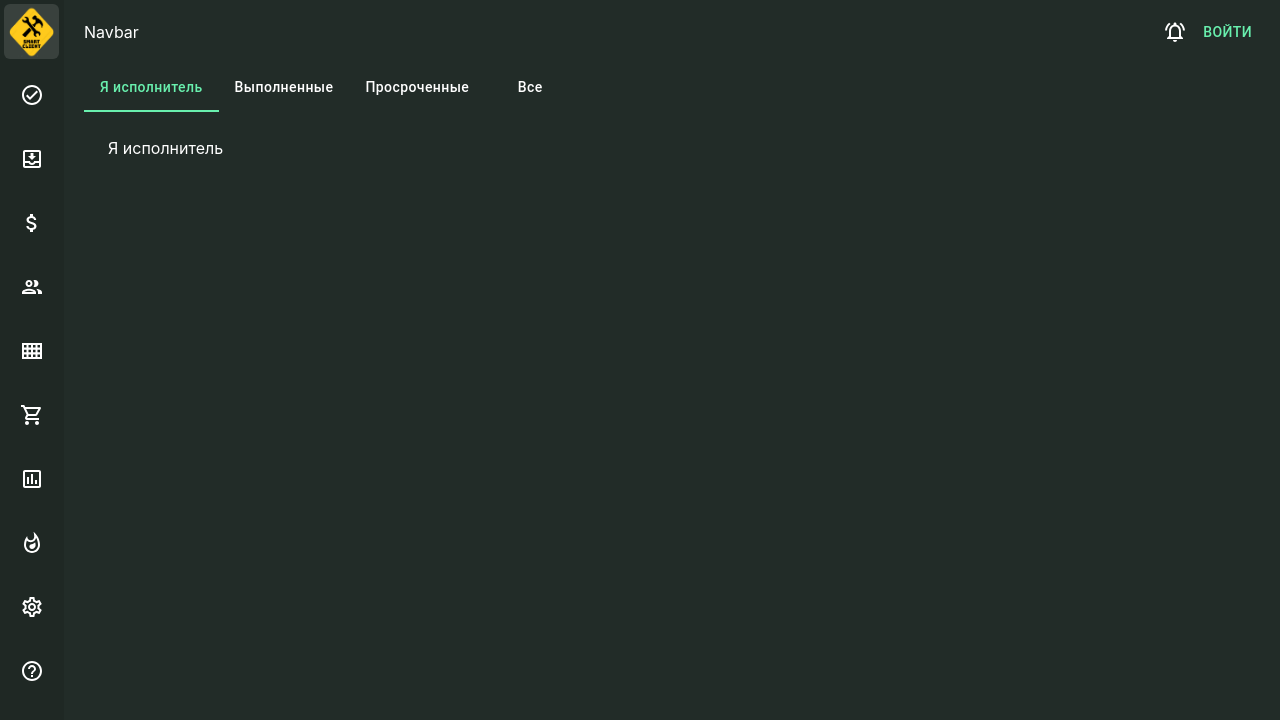
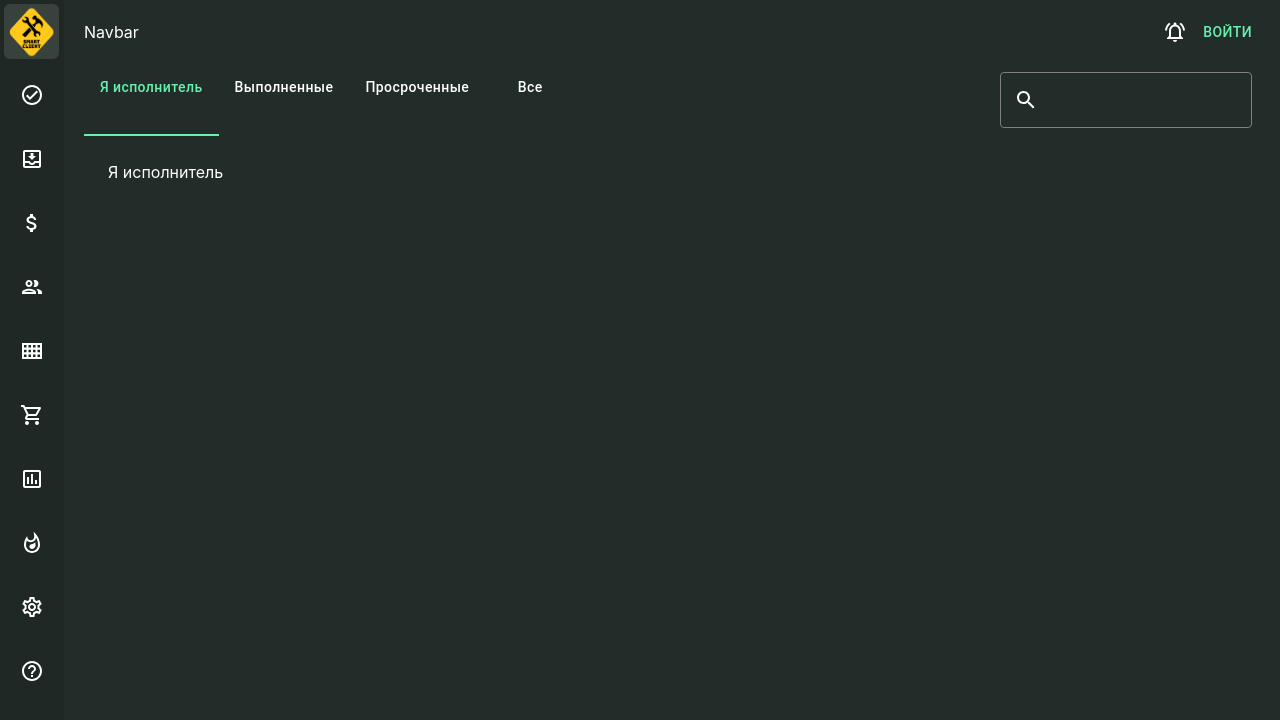
Before and after one commit to dev-tokumei/serviceTypescript, a React (Create React App) app: page /todo in a window 1280 px wide. Shown: the top 720 px of the page. Built offline with nearby package versions, Linux system fonts and the light colour scheme.

Commit message:
add search component

```diff
--- a/src/components/Tasks/todo.tsx
+++ b/src/components/Tasks/todo.tsx
@@ -1,10 +1,17 @@
 import React, { useState } from 'react';
-import { Box } from '@mui/material';
+import {
+  alpha,
+  Box,
+  InputAdornment,
+  InputBase,
+  TextField,
+} from '@mui/material';
 import { Layout } from '../../layout/layout';
 import Tab from '@mui/material/Tab';
 import TabContext from '@mui/lab/TabContext';
 import TabList from '@mui/lab/TabList';
 import TabPanel from '@mui/lab/TabPanel';
+import SearchIcon from '@mui/icons-material/Search';
 import './todo.css';
 
 const Todo: React.FC = () => {
@@ -16,7 +23,13 @@ const Todo: React.FC = () => {
   return (
     <Layout>
       <TabContext value={value}>
-        <Box sx={{ width: '100%' }}>
+        <Box
+          sx={{
+            display: 'flex',
+            justifyContent: 'space-between',
+            width: '100%',
+          }}
+        >
           <TabList
             sx={{ color: '#fff' }}
             onChange={handleChange}
@@ -43,6 +56,23 @@ const Todo: React.FC = () => {
               value='4'
             />
           </TabList>
+          <TextField
+            sx={{
+              m: 1,
+              width: '25ch',
+              borderRadius: 20,
+              label: { color: 'white' },
+              color: '#fff',
+            }}
+            InputProps={{
+              startAdornment: (
+                <InputAdornment position='start'>
+                  <SearchIcon style={{ color: '#fff' }} />
+                </InputAdornment>
+              ),
+            }}
+            variant='outlined'
+          />
         </Box>
         <TabPanel sx={{}} value='1'>
           Я исполнитель
--- a/src/index.css
+++ b/src/index.css
@@ -32,3 +32,7 @@ main {
   padding: 0 20px;
   width: 100%;
 }
+
+.css-1qq5tj-MuiInputBase-input-MuiOutlinedInput-input{
+  color: #fff !important;
+}
```
